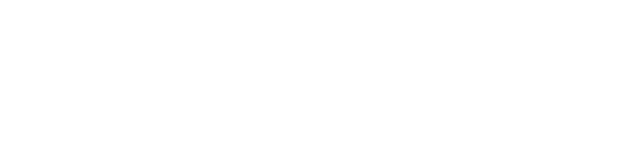
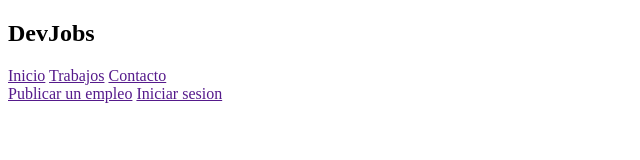
Before and after one commit to avenInk/jscamp, a plain HTML site: page index.html in a window 1280 px wide. Shown: the whole page, without its empty margins (0-640 px from the left). Drawn offline with Linux system fonts and the light colour scheme.

Commit message:
Se agrega estructura del main de la pagina

```diff
--- a/index.html
+++ b/index.html
@@ -7,6 +7,22 @@
     <title>Document</title>
 </head>
 <body>
+    <header>
+         <h2>DevJobs</h2>
+        <nav>
+            <a href="">Inicio</a>
+            <a href="">Trabajos</a>
+            <a href="">Contacto</a>
+        </nav>
+
+        <div>
+            <a href="">Publicar un empleo</a>
+            <a href="">Iniciar sesion</a>
+        </div>
+
+
+    </header>
+
 
 </body>
 </html>
```
Also changed, not shown: background.webp (added).
